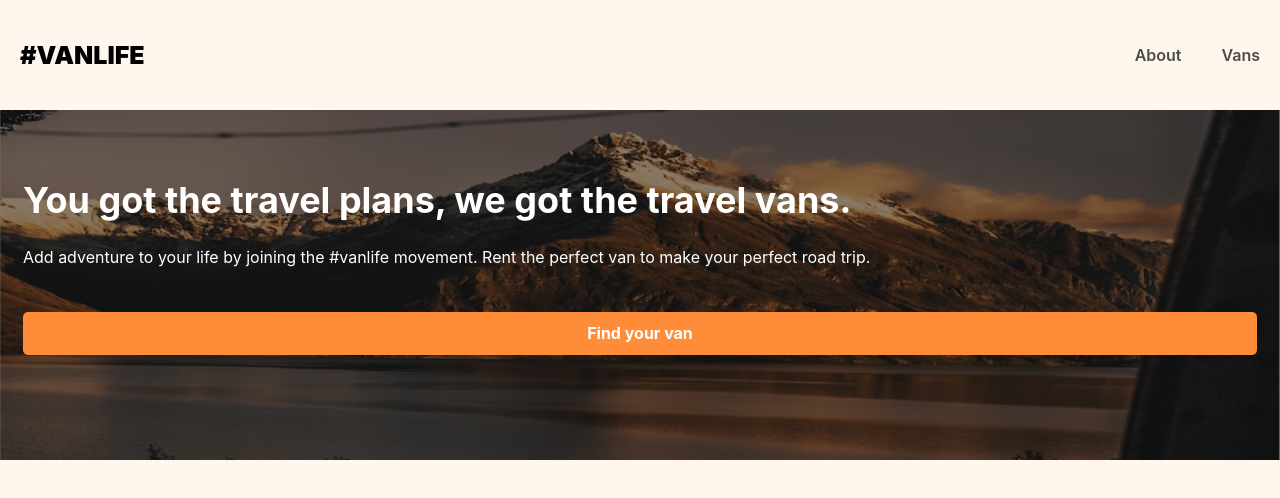
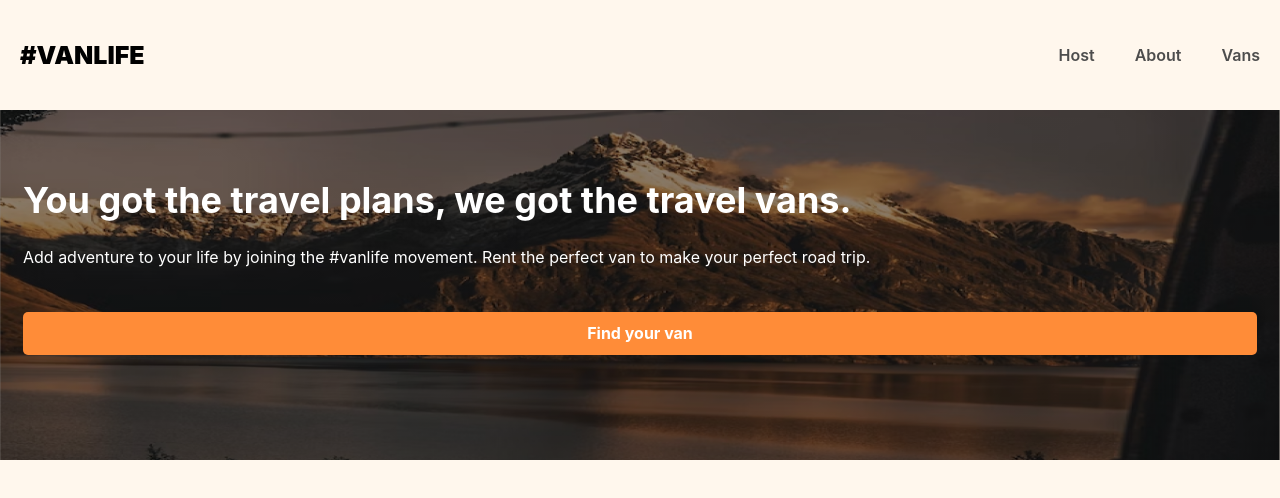
Before and after one commit to frk-sandkake/van-life_react-router-dom-6, a React (Vite) app: page / in a window 1280 px wide. Shown: the top 498 px of the page. Built offline with nearby package versions, Linux system fonts and the light colour scheme; what miragejs would draw is missing.

Commit message:
+ Link to Host page

```diff
--- a/src/components/Header.jsx
+++ b/src/components/Header.jsx
@@ -6,6 +6,7 @@ export default function Header() {
         <header>
         <Link className='site-logo' to='/'>#VanLife</Link>
         <nav>
+          <Link to='/host'>Host</Link>
           <Link to='/about'>About</Link>
           <Link to='/vans'>Vans</Link>
         </nav>
```
